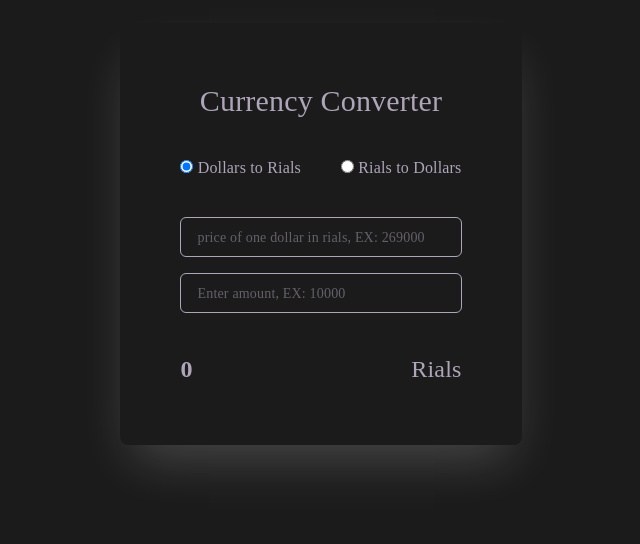
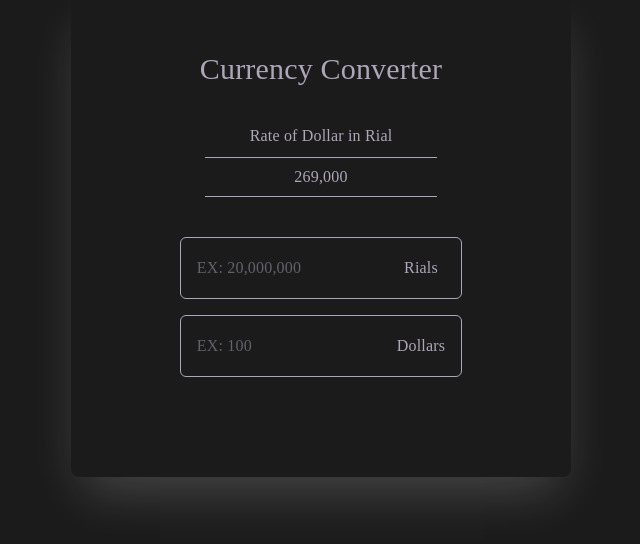
Before and after one commit to BhGh1081/currency-converter, a React (Vite) app: page / in a window 1280 px wide. Shown: the part 166-710 px from the top of the page, without its empty margins (319-959 px from the left). Built offline with nearby package versions, Linux system fonts and the light colour scheme.

Commit message:
feat: replace radio buttons with linked rial and dollar inputs

```diff
--- a/src/App.tsx
+++ b/src/App.tsx
@@ -1,72 +1,77 @@
 import { useState } from "react"
 import { converter, type ConversionType, formatResult } from "./converter";
+import { NumericFormat } from "react-number-format";
 
 
-const radio: { value: ConversionType, label: string }[] = [
-  { value: 'USD_TO_IRR', label: 'Dollars to Rials' },
-  { value: 'IRR_TO_USD', label: 'Rials to Dollars' }
-]
 
 export default function App() {
 
+  const [rate, setRate] = useState<string>("269000");
+
   const [amount, setAmount] = useState<string>("");
 
-  const [rate, setRate] = useState<string>("");
+  const [conversionType, setConversionType] = useState<ConversionType>('dollars');
 
-  const [conversionType, setConversionType] = useState<ConversionType>('USD_TO_IRR');
+  const convert = converter(amount, rate, conversionType);
 
-  const result = (amount !== "" && rate !== "") ?
-    converter(amount, rate, conversionType) : 0
+  const error = amount !== '' && convert === null;
+
+  const usd = conversionType === 'dollars' ? amount : convert === null ? '' : formatResult(convert, 'dollars');
+
+  const irr = conversionType === 'rials' ? amount : convert === null ? '' : formatResult(convert, 'rials');
+
+
 
 
 
   return (
     <main className="w-full h-dvh justify-items-center content-center p-4">
-      <div className="sm:w-fit w-full flex flex-col gap-10 md:p-15 p-5 rounded-lg shadow-2xl shadow-white/20">
+      <div className="sm:w-125 w-full flex flex-col items-center gap-10 sm:p-15 p-5 rounded-lg shadow-2xl shadow-white/20">
         <h1 className="text-2xl md:text-3xl self-center whitespace-nowrap">Currency Converter</h1>
 
-        <section className="flex items-center md:items-start md:gap-10 gap-3">
-          {radio.map(item =>
-            <label key={item.value} className="max-md:border max-md:p-2 max-md:rounded-md max-md:w-full max-md:has-checked:bg-blue-900 max-md:text-center">
-              <input
-                type="radio"
-                name="conversionType"
-                value={item.value}
-                checked={conversionType === item.value}
-                onChange={() => setConversionType(item.value)}
-                className="max-md:sr-only"
-              /> {item.label}
-            </label>
-          )}
+        <section className="">
+          <label className="flex flex-col gap-3 text-center"> Rate of Dollar in Rial
+            <NumericFormat
+              value={rate}
+              placeholder="EX:269000"
+              thousandSeparator=','
+              onChange={e => setRate((e.target.value).replaceAll(',', ''))}
+              className="border-t border-b h-10 px-4 text-center" />
+          </label>
         </section>
 
         <section className="flex flex-col gap-4">
-          <input
-            type="number"
-            name="rate"
-            value={rate}
-            placeholder="price of one dollar in rials, EX: 269000"
-            onChange={(e) => setRate(e.target.value)}
-            className="h-10 border border-solid rounded-md p-4 placeholder:text-sm" />
+          <div className=" flex border rounded-md items-center px-4 has-focus:outline has-focus:outline-white">
+            <NumericFormat
+              name="rials"
+              value={irr}
+              thousandSeparator=','
+              aria-label="Amount in rials"
+              placeholder="EX: 20,000,000"
+              onChange={(e) => {
+                setAmount((e.target.value).replaceAll(',', ''))
+                setConversionType('rials')
+              }}
+              className="flex-1 h-15 focus:outline-none" />
+            <div className="w-[20%] text-center"><p>Rials</p></div>
+          </div>
 
-          <input
-            type="number"
-            name="amount"
-            value={amount}
-            placeholder="Enter amount, EX: 10000"
-            onChange={(e) => setAmount(e.target.value)}
-            className="h-10 border border-solid rounded-md p-4 placeholder:text-sm" />
+          <div className="flex border rounded-md items-center px-4 has-focus:outline has-focus:outline-white">
+            <NumericFormat
+              name="dollars"
+              value={usd}
+              placeholder="EX: 100"
+              thousandSeparator=','
+              aria-label="Amount in dollar"
+              onChange={(e) => {
+                setAmount((e.target.value).replaceAll(',', ''))
+                setConversionType('dollars')
+              }}
+              className="flex-1 h-15 focus:outline-none" />
+            <div className="w-[30%] content-center text-end"><p>Dollars</p></div>
+          </div>
         </section>
-
-        <section className="w-full flex justify-between items-center">
-          <p id="result" className="text-2xl font-semibold">
-            {result === null ?
-              <span className="text-red-400 text-[14px]">Please enter valid number</span> :
-              formatResult(result, conversionType)
-            }
-          </p>
-          <span className="text-2xl">{conversionType === 'USD_TO_IRR' ? 'Rials' : '$'}</span>
-        </section>
+        <p className="text-red-400 text-sm">{error ? 'Please enter a valid number' : ''}</p>
       </div>
     </main>
   )
```
